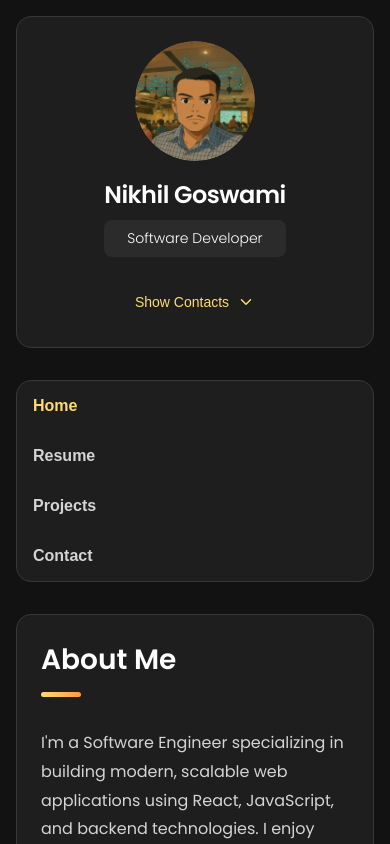
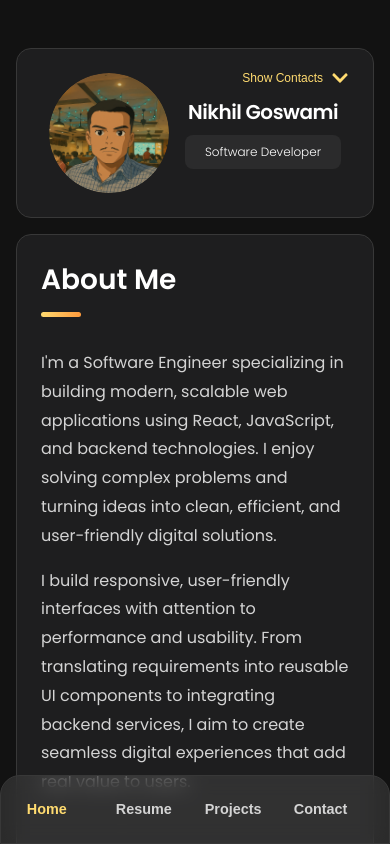
Before and after one commit to nikhilgoswami99/Portfolio, a React (Vite) app: page / in a window 390 px wide. Shown: the top 844 px of the page. Built offline with nearby package versions, Linux system fonts and the light colour scheme.

Commit message:
added mobile responsiveness, improved UI and UX,

```diff
--- a/package.json
+++ b/package.json
@@ -14,7 +14,8 @@
     "@supabase/supabase-js": "^2.57.4",
     "lucide-react": "^0.344.0",
     "react": "^18.3.1",
-    "react-dom": "^18.3.1"
+    "react-dom": "^18.3.1",
+    "react-icons": "^5.5.0"
   },
   "devDependencies": {
     "@eslint/js": "^9.9.1",
--- a/src/App.module.css
+++ b/src/App.module.css
@@ -1,6 +1,6 @@
 .app {
   display: flex;
-  gap: 2rem;
+  gap: 1rem;
   width: 100vw;
   margin: 0 auto;
   padding: 4rem;
@@ -13,17 +13,16 @@
 }
 
 .navbar {
-  background: #1e1e1f;
+  background: rgb(30, 30, 31);
+
   border-radius: 20px;
   padding: 0;
-  margin-bottom: 2rem;
   border: 1px solid rgb(56, 56, 56);
 }
 
 .navList {
   list-style: none;
-  padding: 0;
-  margin: 0;
+  padding: 1rem;
   display: flex;
   flex-wrap: wrap;
   justify-content: center;
@@ -32,7 +31,7 @@
 
 .navList li {
   flex: 1;
-  min-width: 100px;
+  min-width: clamp(56px, 8vw, 140px);
 }
 
 .navLink {
@@ -40,8 +39,8 @@
   background: transparent;
   border: none;
   color: #d4d4d4;
-  padding: 1.25rem 1rem;
-  font-size: 1rem;
+  padding: clamp(0.6rem, 1.2vw, 1.25rem) clamp(0.8rem, 1.5vw, 1rem);
+  font-size: clamp(0.9rem, 1.6vw, 1.1rem);
   font-weight: bold;
   cursor: pointer;
   transition: all 0.3s ease;
@@ -57,7 +56,6 @@
   color: #ffdb70;
 }
 
-
 .contentArea {
   background: #1e1e1f;
   border-radius: 20px;
@@ -69,7 +67,7 @@
 @keyframes fadeIn {
   from {
     opacity: 0;
-    transform: translateY(10px);
+    transform: translateY(20px);
   }
   to {
     opacity: 1;
@@ -81,24 +79,33 @@
   .app {
     flex-direction: column;
     padding: 1.5rem;
+    width: 90vw;
+    margin-bottom: 4rem;
   }
 
   .contentArea {
     padding: 2rem;
+  }
+
+  .navbar {
+    position: fixed;
+    bottom: 0;
+    right: 0;
+    left: 0;
+    z-index: 100;
+    border-bottom-right-radius: 0;
+    border-bottom-left-radius: 0;
+    background: rgba(68, 68, 68, 0.5);
+    backdrop-filter: blur(10px);
   }
 }
 
 @media (max-width: 640px) {
   .app {
     padding: 1rem;
-  }
-
-  .navbar {
-    border-radius: 15px;
-  }
-
-  .navList {
-    flex-direction: column;
+    width: 100vw;
+    gap: 2rem;
+    margin-bottom: 4.5rem;
   }
 
   .navList li {
@@ -106,7 +113,7 @@
   }
 
   .navLink {
-    padding: 1rem;
+    padding: clamp(0.6rem, 2.5vw, 1rem);
     text-align: left;
   }
 
@@ -115,3 +122,11 @@
     border-radius: 15px;
   }
 }
+
+/* Desktop Responsiveness */
+
+@media (min-width: 1025px) {
+  .navbar {
+    margin-bottom: 1rem;
+  }
+}
--- a/src/components/Sidebar/Sidebar.module.css
+++ b/src/components/Sidebar/Sidebar.module.css
@@ -1,5 +1,5 @@
 .sidebar {
-  background: #1e1e1f;
+  background: rgb(30, 30, 31);
   border-radius: 20px;
   padding: 2rem;
   width: 22vw;
@@ -13,6 +13,7 @@
   display: flex;
   flex-direction: column;
   align-items: center;
+  justify-content: center;
   gap: 1rem;
 }
 
@@ -22,7 +23,7 @@
 }
 
 .avatar {
-  width: 10rem;
+  width: clamp(6rem, 8vw, 10rem);
   height: auto;
   border-radius: 50%;
   object-fit: cover;
@@ -40,7 +41,7 @@
 
 .name {
   color: #fff;
-  font-size: 1.75rem;
+  font-size: clamp(1.25rem, 2.2vw, 1.75rem);
   font-weight: 600;
   margin: 0 0 0.5rem 0;
   letter-spacing: -0.5px;
@@ -49,7 +50,7 @@
 .title {
   background: #2b2b2c;
   color: #fff;
-  font-size: 0.875rem;
+  font-size: clamp(0.75rem, 1.2vw, 0.95rem);
   font-weight: 300;
   padding: 0.5rem 1.25rem;
   border-radius: 8px;
@@ -63,7 +64,7 @@
   background: transparent;
   border: none;
   color: #ffdb70;
-  font-size: 0.875rem;
+  font-size: clamp(0.75rem, 1.2vw, 0.95rem);
   font-weight: 500;
   cursor: pointer;
   padding: 0.75rem 1.5rem;
@@ -133,7 +134,7 @@
 
 .contactTitle {
   color: #d4d4d4;
-  font-size: 0.75rem;
+  font-size: clamp(0.65rem, 1.0vw, 0.85rem);
   text-transform: uppercase;
   margin: 0 0 0.25rem 0;
   letter-spacing: 0.5px;
@@ -141,7 +142,7 @@
 
 .contactLink {
   color: #fff;
-  font-size: 0.875rem;
+  font-size: clamp(0.8rem, 1.1vw, 0.95rem);
   text-decoration: none;
   transition: color 0.3s ease;
   display: block;
@@ -173,6 +174,10 @@
     position: static;
   }
 
+  .sidebarInfo {
+    flex-direction: row;
+  }
+
 }
 
 @media (max-width: 640px) {
@@ -184,10 +189,26 @@
 
   .avatar {
     width: 120px;
-    height: 120px;
+    height: auto;
+  }
+  .sidebar {
+    position: relative;
+    margin-bottom: 1rem;
   }
 
-  .name {
-    font-size: 1.5rem;
+  .infoMoreBtn {
+    position: absolute;
+    right: 0;
+    top: 0;
   }
 }
+
+@media (max-width: 360px) {
+  .name{
+    font-size: small;
+  }
+
+  .title {
+    font-size: 0.65rem;
+  }
+}
--- a/src/components/Sidebar/Sidebar.tsx
+++ b/src/components/Sidebar/Sidebar.tsx
@@ -1,7 +1,8 @@
 import { useState } from "react";
-import { Mail, MapPin, ChevronDown } from "lucide-react";
+import { FaLinkedin, FaGithub, FaChevronDown } from "react-icons/fa";
+import { LuMapPin, LuMail } from "react-icons/lu";
 import styles from "./Sidebar.module.css";
-import profileImg from '../../assets/profile_Img.png'
+import profileImg from "../../assets/profile_Img.png";
 
 const Sidebar = () => {
   const [showContacts, setShowContacts] = useState(false);
@@ -16,7 +17,6 @@ const Sidebar = () => {
               className={styles.avatar}
             />
           </div>
-
           <div className={styles.infoContent}>
             <h1 className={styles.name}>Nikhil Goswami</h1>
             <p className={styles.title}>Software Developer</p>
@@ -27,7 +27,7 @@ const Sidebar = () => {
           onClick={() => setShowContacts(!showContacts)}
         >
           <span>Show Contacts</span>
-          <ChevronDown
+          <FaChevronDown
             className={showContacts ? styles.iconRotated : ""}
             size={18}
           />
@@ -44,22 +44,54 @@ const Sidebar = () => {
         <ul className={styles.contactsList}>
           <li className={styles.contactItem}>
             <div className={styles.iconBox}>
-              <Mail size={18} />
+              <LuMail size={18} />
             </div>
             <div className={styles.contactInfo}>
               <p className={styles.contactTitle}>Email</p>
               <a
-                href="nikhil.goswami.18121999@gmail.com"
+                href="https://mail.google.com/mail/?view=cm&fs=1&to=nikhil.goswami.18121999@gmail.com"
+                target="blank"
                 className={styles.contactLink}
               >
                 nikhil.goswami.18121999@gmail.com
               </a>
             </div>
           </li>
+          <li className={styles.contactItem}>
+            <div className={styles.iconBox}>
+              <FaGithub size={18} />
+            </div>
+            <div className={styles.contactInfo}>
+              <p className={styles.contactTitle}>Github</p>
+              <a
+                href="https://github.com/nikhilgoswami99"
+                target="blank"
+                className={styles.contactLink}
+              >
+                nikhilgoswami99/github
+              </a>
+            </div>
+          </li>
 
           <li className={styles.contactItem}>
             <div className={styles.iconBox}>
-              <MapPin size={18} />
+              <FaLinkedin size={18} />
+            </div>
+            <div className={styles.contactInfo}>
+              <p className={styles.contactTitle}>LinkedIn</p>
+              <a
+                href="https://www.linkedin.com/in/nikhil-goswami99/"
+                target="blank"
+                className={styles.contactLink}
+              >
+                nikhil-goswami99/linkedIn
+              </a>
+            </div>
+          </li>
+
+          <li className={styles.contactItem}>
+            <div className={styles.iconBox}>
+              <LuMapPin size={18} />
             </div>
             <div className={styles.contactInfo}>
               <p className={styles.contactTitle}>Location</p>
--- a/src/index.css
+++ b/src/index.css
@@ -15,6 +15,7 @@ body {
 
 html {
   scroll-behavior: smooth;
+  position: relative;
 }
 
 /* Prevent any remaining horizontal overflow at the root */
@@ -23,7 +24,7 @@ html, body {
 }
 
 /* Ensure media elements don't exceed their containers */
-img, picture, video, iframe {
+img, picture, video{
   max-width: 100%;
   height: auto;
   display: block;
--- a/src/pages/About/About.module.css
+++ b/src/pages/About/About.module.css
@@ -97,7 +97,7 @@
 @keyframes fadeIn {
   from {
     opacity: 0;
-    transform: translateY(10px);
+    transform: translateY(20px);
   }
   to {
     opacity: 1;
--- a/src/pages/Blog/Blog.module.css
+++ b/src/pages/Blog/Blog.module.css
@@ -129,7 +129,7 @@
 @keyframes fadeIn {
   from {
     opacity: 0;
-    transform: translateY(10px);
+    transform: translateY(20px);
   }
   to {
     opacity: 1;
--- a/src/pages/Contact/Contact.module.css
+++ b/src/pages/Contact/Contact.module.css
@@ -97,7 +97,7 @@ textarea.formInput {
 @keyframes fadeIn {
   from {
     opacity: 0;
-    transform: translateY(10px);
+    transform: translateY(20px);
   }
   to {
     opacity: 1;
--- a/src/pages/Portfolio/Portfolio.module.css
+++ b/src/pages/Portfolio/Portfolio.module.css
@@ -144,7 +144,7 @@
 @keyframes fadeIn {
   from {
     opacity: 0;
-    transform: translateY(10px);
+    transform: translateY(20px);
   }
   to {
     opacity: 1;
@@ -158,7 +158,7 @@
   }
 
   .projectList {
-    grid-template-columns: repeat(auto-fill, minmax(240px, 1fr));
+    grid-template-columns: repeat(auto-fill, minmax(200px, 1fr));
     gap: 1.5rem;
   }
 
--- a/src/pages/Resume/Resume.module.css
+++ b/src/pages/Resume/Resume.module.css
@@ -104,7 +104,7 @@
 @keyframes fadeIn {
   from {
     opacity: 0;
-    transform: translateY(10px);
+    transform: translateY(20px);
   }
   to {
     opacity: 1;
```
Also changed, not shown: 1 other file (tests, documents, lock files or other folders). Lines whose indentation alone changed are shown as unchanged.
